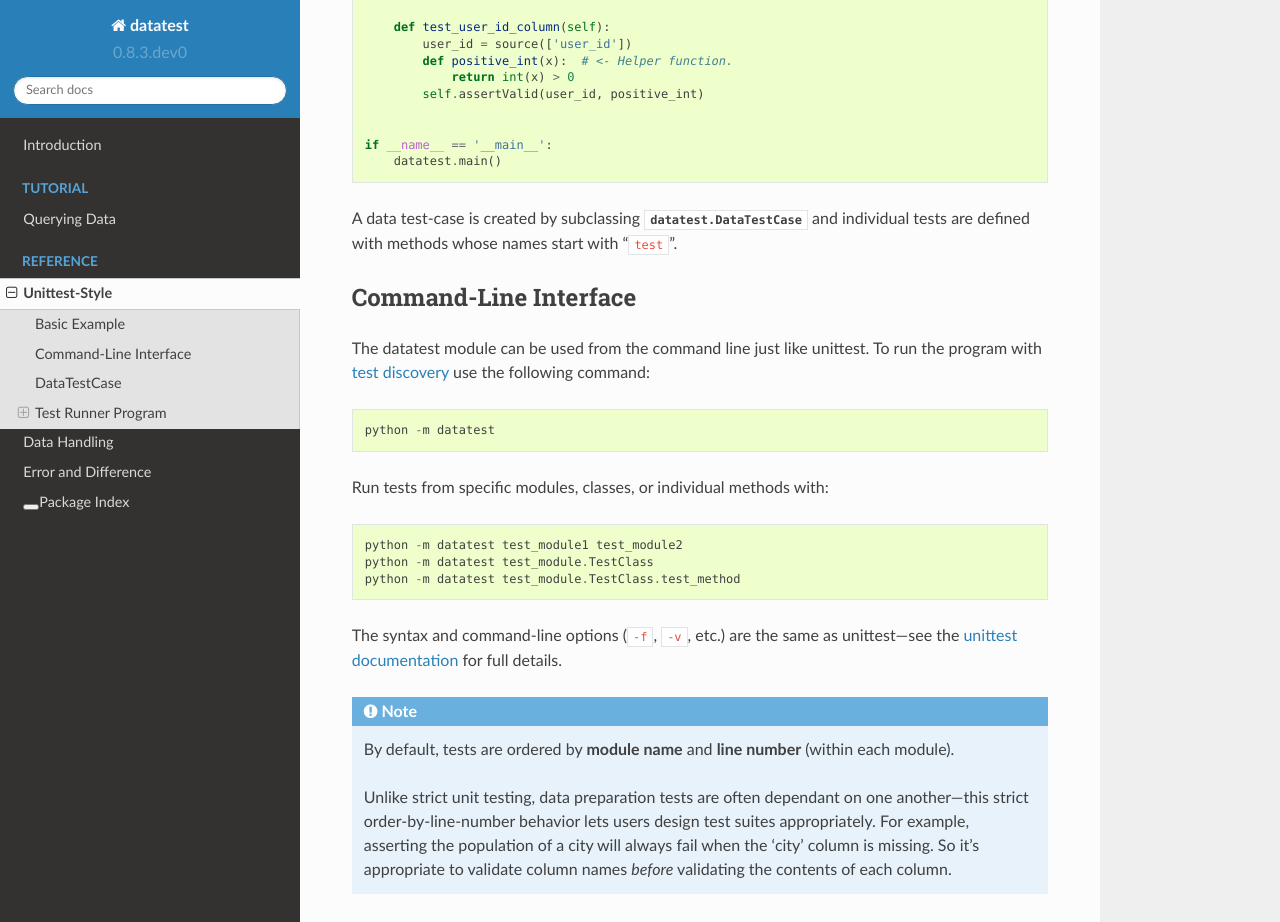
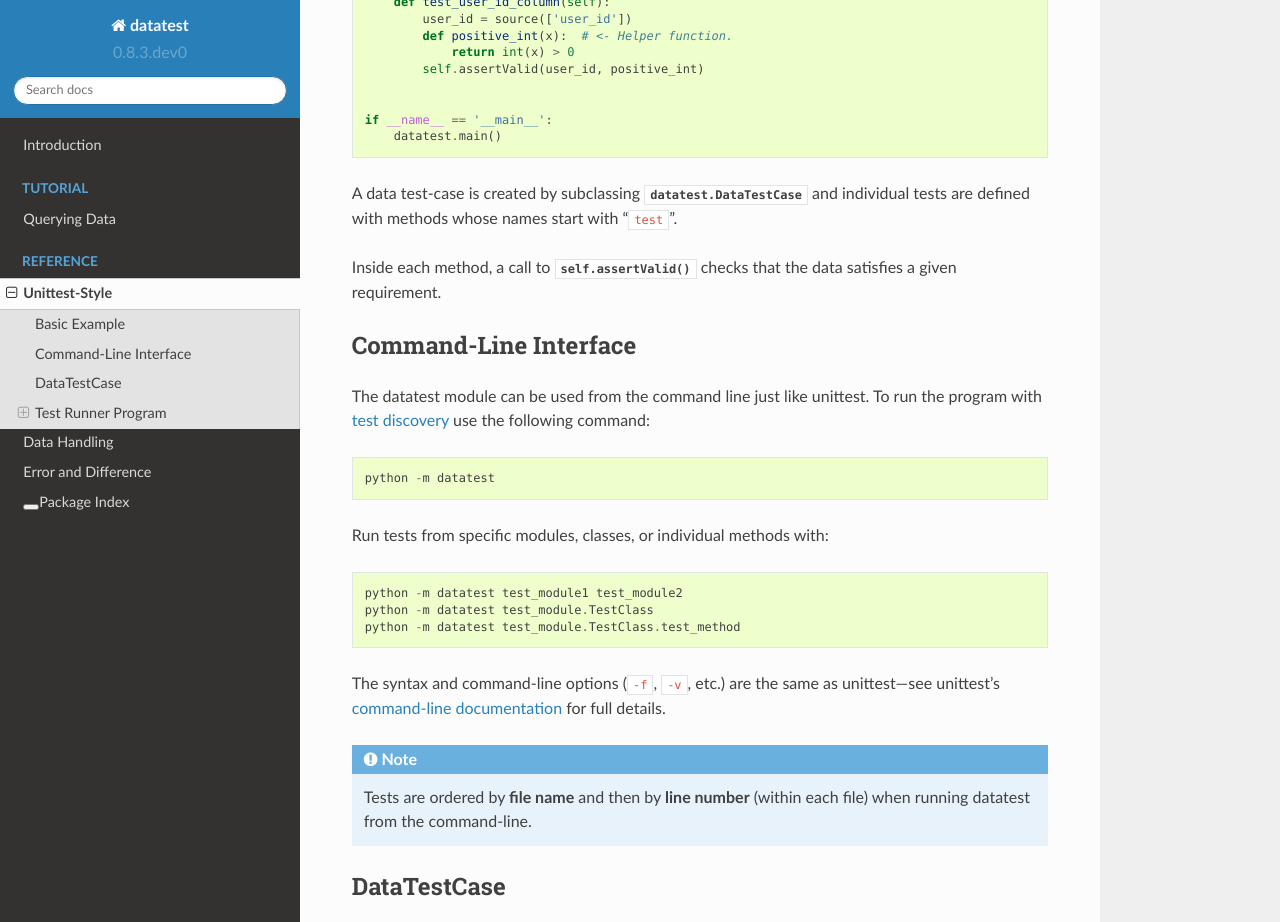
Before and after one commit to shawnbrown/datatest, a Sphinx documentation site: the page built from docs/reference/unittest_style.rst, in a window 1280 px wide and 1400 px high, scrolled down 602 px, cut to the strip 0-922 px from the top of the window. Built offline with Sphinx 7.4.7 and the Read the Docs theme 2.0.0, drawn with Linux system fonts in a browser that asks for light colours; some of the changed text lies outside the part shown.

Commit message:
Revise unittest-style docs to improve readability.

```diff
--- a/docs/reference/unittest_style.rst
+++ b/docs/reference/unittest_style.rst
@@ -15,9 +15,7 @@
 Basic Example
 *************
 
-This short example demonstrates unittest-style testing using
-:class:`DataTestCase <datatest.DataTestCase>` and the
-:meth:`assertValid() <DataTestCase.assertValid>` method to test
+This short example demonstrates unittest-style testing of data in
 a CSV file (:download:`mydata.csv </_static/mydata.csv>`):
 
 .. code-block:: python
@@ -52,9 +50,14 @@
         datatest.main()
 
 
-A data test-case is created by subclassing :class:`datatest.DataTestCase`
-and individual tests are defined with methods whose names start with
-"``test``".
+A data test-case is created by subclassing
+:class:`datatest.DataTestCase` and individual
+tests are defined with methods whose names
+start with "``test``".
+
+Inside each method, a call to :meth:`self.assertValid()
+<DataTestCase.assertValid>` checks that the data satisfies
+a given requirement.
 
 
 **********************
@@ -74,16 +77,17 @@
     python -m datatest test_module.TestClass
     python -m datatest test_module.TestClass.test_method
 
-The syntax and command-line options (``-f``, ``-v``, etc.) are the same
-as unittest---see the
-`unittest documentation <http://docs.python.org/library/unittest.html#command-line-interface>`_
+The syntax and command-line options (``-f``, ``-v``, etc.) are the
+same as unittest---see unittest's `command-line documentation
+<http://docs.python.org/library/unittest.html#command-line-interface>`_
 for full details.
 
 .. note::
 
-    By default, tests are ordered by **module name** and
-    **line number** (within each module).
+    Tests are ordered by **file name** and then by **line number**
+    (within each file) when running datatest from the command-line.
 
+..
     Unlike strict unit testing, data preparation tests are often
     dependant on one another---this strict order-by-line-number
     behavior lets users design test suites appropriately.
@@ -165,10 +169,6 @@
 
     .. automethod:: allowedLimit
 
-    .. note::
-        In the deviation methods above, *tolerance* is a positional-only
-        parameter---it cannot be specified using keyword syntax.
-
 
 *******************
 Test Runner Program
```
Also changed, not shown: 1 other file.
